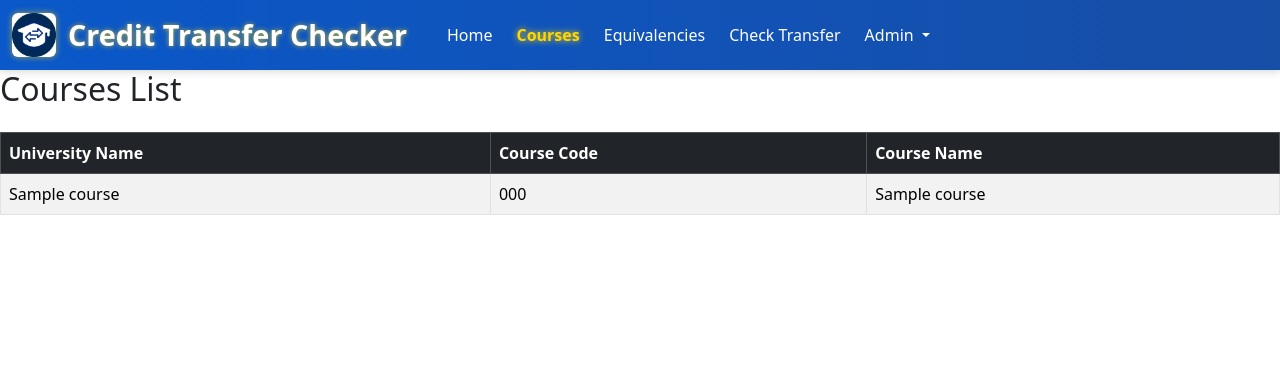
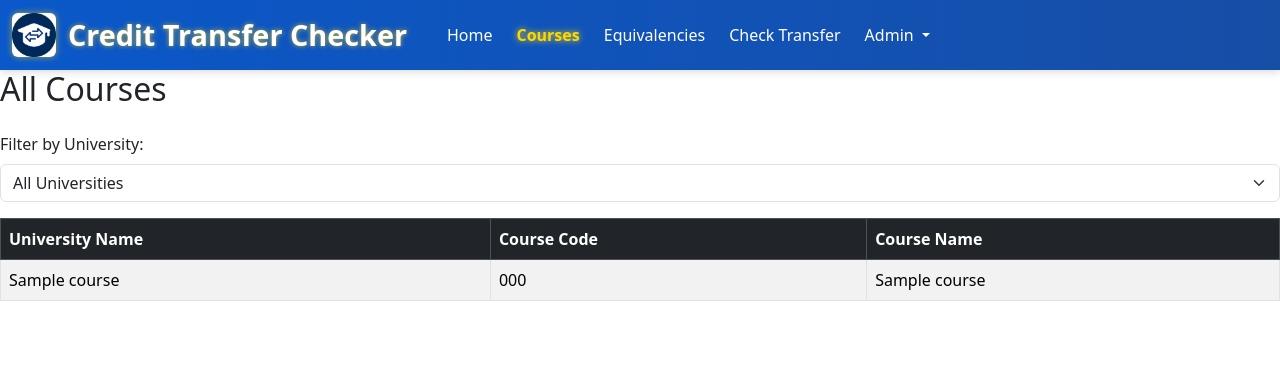
Before and after one commit to fuad556805/CreditTransfer_website, a Django app: page /course/ in a window 1280 px wide. Shown: the top 370 px of the page. Run offline with Django 5.2, Linux system fonts and the light colour scheme; tables that the repository leaves empty hold one stand-in row (values such as "Sample post"); parts of the project's set-up code (start-up, migrations or seed data) failed here and were passed over; some libraries are stand-ins or nearby versions.

Commit message:
Add university filter dropdown and filter courses by university

```diff
--- a/Courses/urls.py
+++ b/Courses/urls.py
@@ -3,4 +3,5 @@ from . import views
 
 urlpatterns = [
     path('', views.course_list, name='course-list'),
+    path('<str:university_name>/', views.university_courses, name='university-courses'),
 ]
--- a/Courses/views.py
+++ b/Courses/views.py
@@ -1,5 +1,4 @@
 from django.shortcuts import render
-from django.http import HttpResponse
 from .models import AllCourse
 
 def course(request):
@@ -8,3 +7,10 @@ def course(request):
 def course_list(request):
     courses = AllCourse.objects.all()
     return render(request, 'Courses/course.html', {'courses': courses})
+
+def university_courses(request, university_name):
+    courses = AllCourse.objects.filter(university_name=university_name)
+    return render(request, 'Courses/course.html', {
+        'courses': courses,
+        'selected_university': university_name
+    })
--- a/templates/Courses/course.html
+++ b/templates/Courses/course.html
@@ -4,7 +4,26 @@
 {% block title %}All Courses{% endblock title %}
 
 {% block content %}
-<h2 class="mb-4">Courses List</h2>
+<h2 class="mb-4">
+    {% if selected_university %}
+        Courses for {{ selected_university }}
+    {% else %}
+        All Courses
+    {% endif %}
+</h2>
+
+<!-- 🔹 নতুন dropdown -->
+<div class="mb-3">
+    <label for="universitySelect" class="form-label">Filter by University:</label>
+    <select id="universitySelect" class="form-select" onchange="location.href=this.value">
+        <option value="{% url 'course-list' %}">All Universities</option>
+        <option value="{% url 'university-courses' 'EWU' %}" {% if selected_university == 'EWU' %}selected{% endif %}>EWU</option>
+        <option value="{% url 'university-courses' 'NSU' %}" {% if selected_university == 'NSU' %}selected{% endif %}>NSU</option>
+        <option value="{% url 'university-courses' 'BRAC' %}" {% if selected_university == 'BRAC' %}selected{% endif %}>BRAC</option>
+        <option value="{% url 'university-courses' 'IUB' %}" {% if selected_university == 'IUB' %}selected{% endif %}>IUB</option>
+        <option value="{% url 'university-courses' 'AIUB' %}" {% if selected_university == 'AIUB' %}selected{% endif %}>AIUB</option>
+    </select>
+</div>
 
 <table class="table table-striped table-bordered table-hover">
     <thead class="table-dark">
@@ -21,6 +40,10 @@
             <td>{{ course.course_code }}</td>
             <td>{{ course.course_name }}</td>
         </tr>
+        {% empty %}
+        <tr>
+            <td colspan="3" class="text-center">No courses found</td>
+        </tr>
         {% endfor %}
     </tbody>
 </table>
```
Also changed, not shown: templates/home/home.html (+6 -6 lines).
